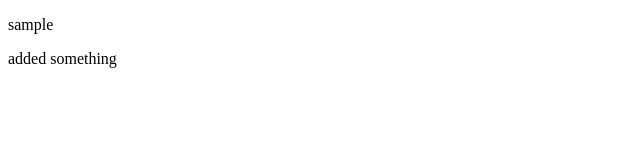
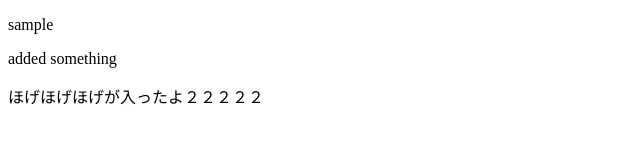
Before and after one commit to kitz1980/study_git, a plain HTML site: page index.html in a window 1280 px wide. Shown: the whole page, without its empty margins (0-640 px from the left). Drawn offline with Linux system fonts and the light colour scheme.

Commit message:
ほげほげコミットしたよ２

```diff
--- a/index.html
+++ b/index.html
@@ -8,5 +8,6 @@
 <body>
 <p>sample</p>
 <p>added something</p>
+<p>ほげほげほげが入ったよ２２２２２</p>
 </body>
 </html>
```
